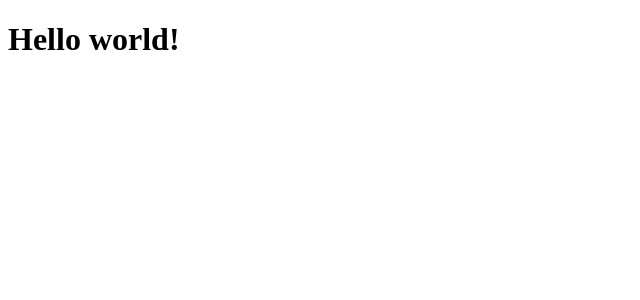
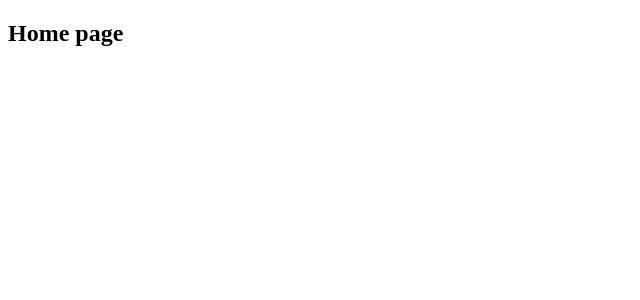
Before and after one commit to angelicamapeso/nominate-it, a React (Create React App) app in the folder client/: page / in a window 1280 px wide. Shown: the top 300 px of the page, without its empty margins (0-640 px from the left). Built offline with nearby package versions, Linux system fonts and the light colour scheme.

Commit message:
Implement router in App

```diff
--- a/client/src/App.js
+++ b/client/src/App.js
@@ -1,7 +1,15 @@
 import React from "react";
+import { BrowserRouter as Router, Route, Switch } from "react-router-dom";
+import Home from "./pages/Home";
 
 function App() {
-  return <h1>Hello world!</h1>;
+  return (
+    <Router>
+      <Switch>
+        <Route exact path="/" component={Home} />
+      </Switch>
+    </Router>
+  );
 }
 
 export default App;
```
